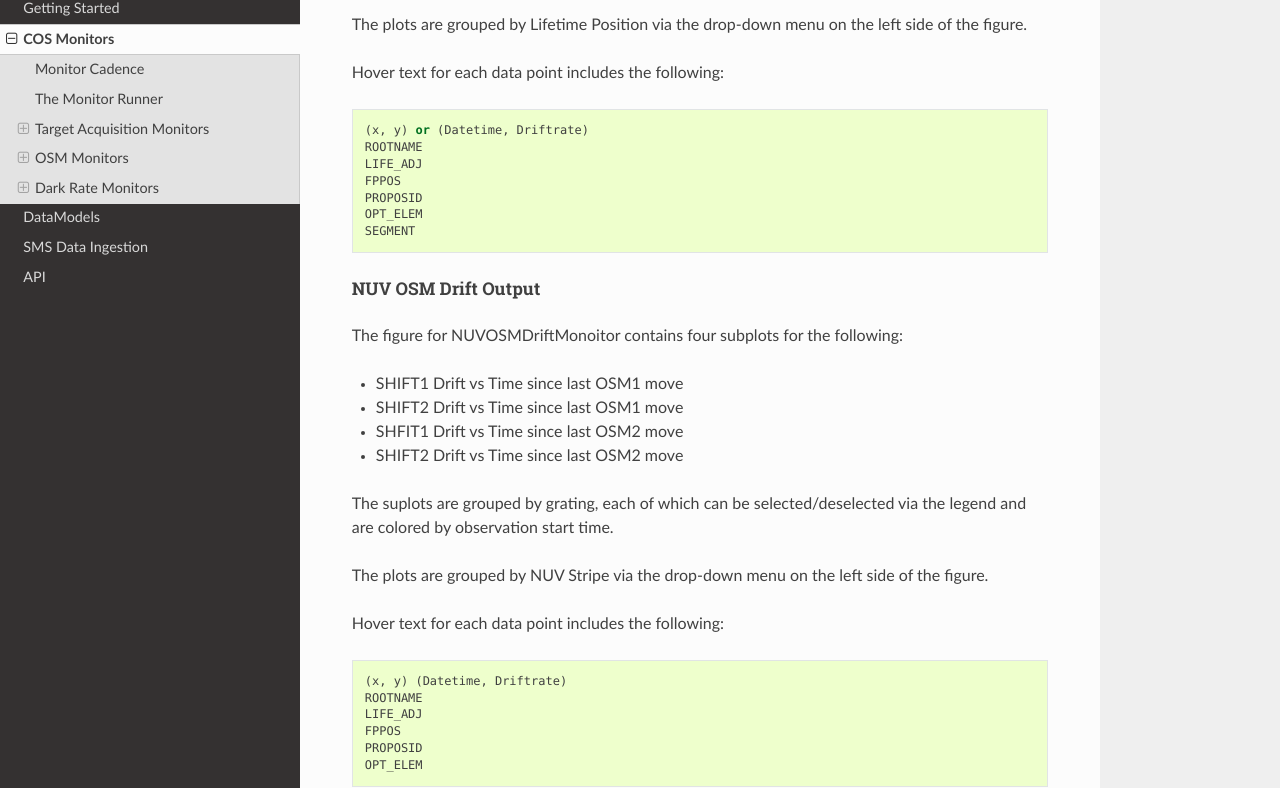
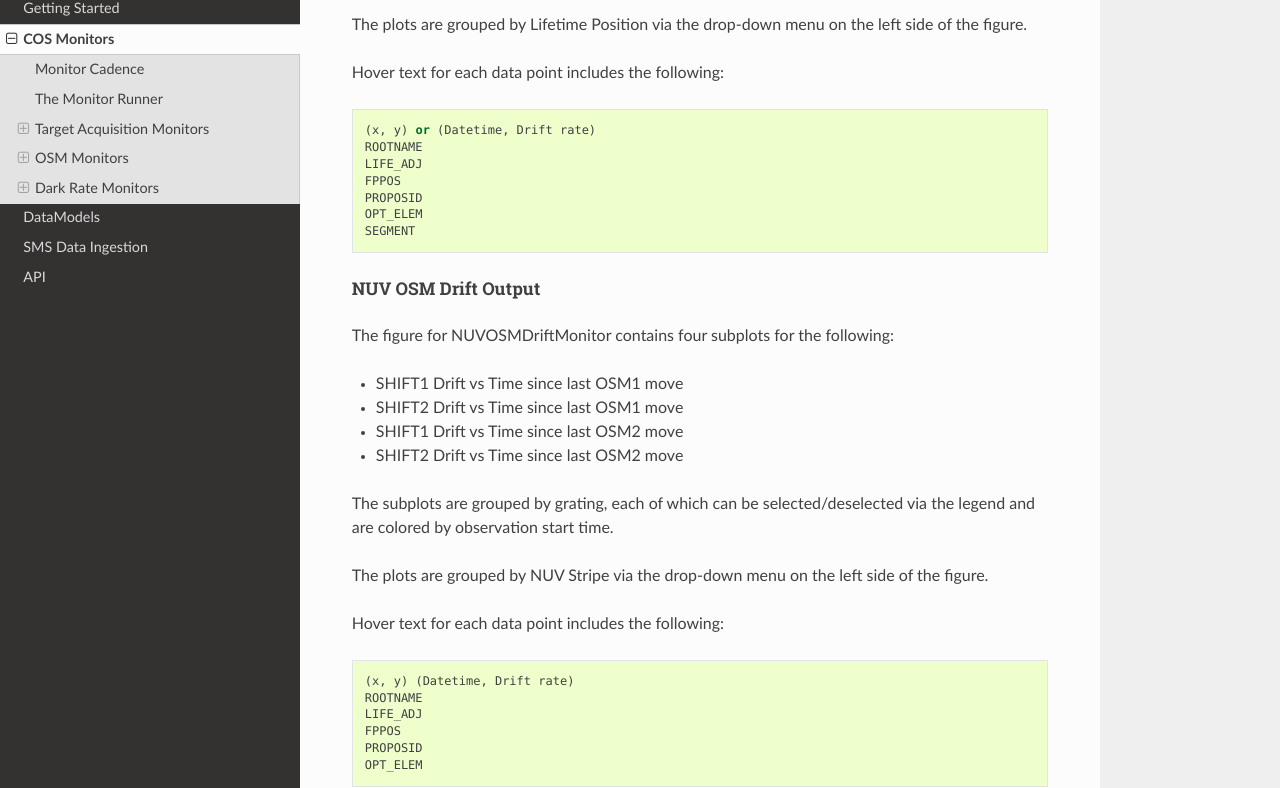
Before and after one commit to spacetelescope/cosmo, a Sphinx documentation site: the page built from docs/source/monitors.rst, in a window 1280 px wide and 1400 px high, scrolled down 8278 px. Shown: the part 137-925 px from the top of the window. Built offline with Sphinx 7.4.7 and the Read the Docs theme 2.0.0, drawn with Linux system fonts in a browser that asks for light colours.

Commit message:
Fix typos

```diff
--- a/docs/source/index.rst
+++ b/docs/source/index.rst
@@ -6,7 +6,7 @@ together.
 
 What is COSMO?
 --------------
-COSMO is a software package of monitors and interfaces for their data for the Cosmic Origins Spectrogragh (COS) at Space
+COSMO is a software package of monitors and interfaces for their data for the Cosmic Origins Spectrograph (COS) at Space
 Telescope Science Institute (STScI).
 These monitors are important for ensuring that COS is operating nominally as well as extending its mission lifetime.
 
--- a/docs/source/monitors.rst
+++ b/docs/source/monitors.rst
@@ -348,7 +348,7 @@ The plots are grouped by Lifetime Position via the drop-down menu on the left si
 
 Hover text for each data point includes the following::
 
-    (x, y) or (Datetime, Driftrate)
+    (x, y) or (Datetime, Drift rate)
     ROOTNAME
     LIFE_ADJ
     FPPOS
@@ -358,21 +358,21 @@ Hover text for each data point includes the following::
 
 NUV OSM Drift Output
 ....................
-The figure for NUVOSMDriftMonoitor contains four subplots for the following:
+The figure for NUVOSMDriftMonitor contains four subplots for the following:
 
 - SHIFT1 Drift vs Time since last OSM1 move
 - SHIFT2 Drift vs Time since last OSM1 move
-- SHFIT1 Drift vs Time since last OSM2 move
+- SHIFT1 Drift vs Time since last OSM2 move
 - SHIFT2 Drift vs Time since last OSM2 move
 
-The suplots are grouped by grating, each of which can be selected/deselected via the legend and are colored by
+The subplots are grouped by grating, each of which can be selected/deselected via the legend and are colored by
 observation start time.
 
 The plots are grouped by NUV Stripe via the drop-down menu on the left side of the figure.
 
 Hover text for each data point includes the following::
 
-    (x, y) (Datetime, Driftrate)
+    (x, y) (Datetime, Drift rate)
     ROOTNAME
     LIFE_ADJ
     FPPOS
--- a/docs/source/sms.rst
+++ b/docs/source/sms.rst
@@ -15,7 +15,7 @@ The naming convention for these files are comprised of two different ID codes:
  1. A "SMS ID" which uniquely identifies a particular SMS report
  2. A "Version ID" which identifies the version of a particular SMS
 
-The SMS ID is the start data of the SMS in the form YYDDD, and is the first six digits in the report filename.
+The SMS ID is the start date of the SMS in the form "YYDDD", and is the first six digits in the report filename.
 The Version ID is typically an incrementing group of two alpha-numeric characters (with some rare exceptions such as for
 when an SMS report is re-created, at which point an "r" will be added to the end of the normal Version ID) that occur
 after the SMS ID in the filename.
@@ -93,8 +93,8 @@ Ingestion rules are as follows:
     It's also possible to have SMSTable records that don't actually correspond to any COS dataset.
     This is due to the fact that the SMS reports reflect the observation schedule, which can change a number of times
     right up to the planned observation date.
-    As this happens, ROOTNAMEs and other exposure information is updated accordingly, and since the ROOTNAME is based on
-    an incrementing naming system, exposures can be assigned several ROOTNAMEs until the "final" schedule is established.
+    As this happens, ROOTNAME and other exposure information is updated accordingly, and since the ROOTNAME is based on
+    an incrementing naming system, exposures can be assigned several ROOTNAME until the "final" schedule is established.
     Additionally, if an exposure does not execute (for example, when COS enters safe mode), those exposures will still
     appear in the SMS.
 
```
Also changed, not shown: docs/source/api.rst (+19 -19 lines).
